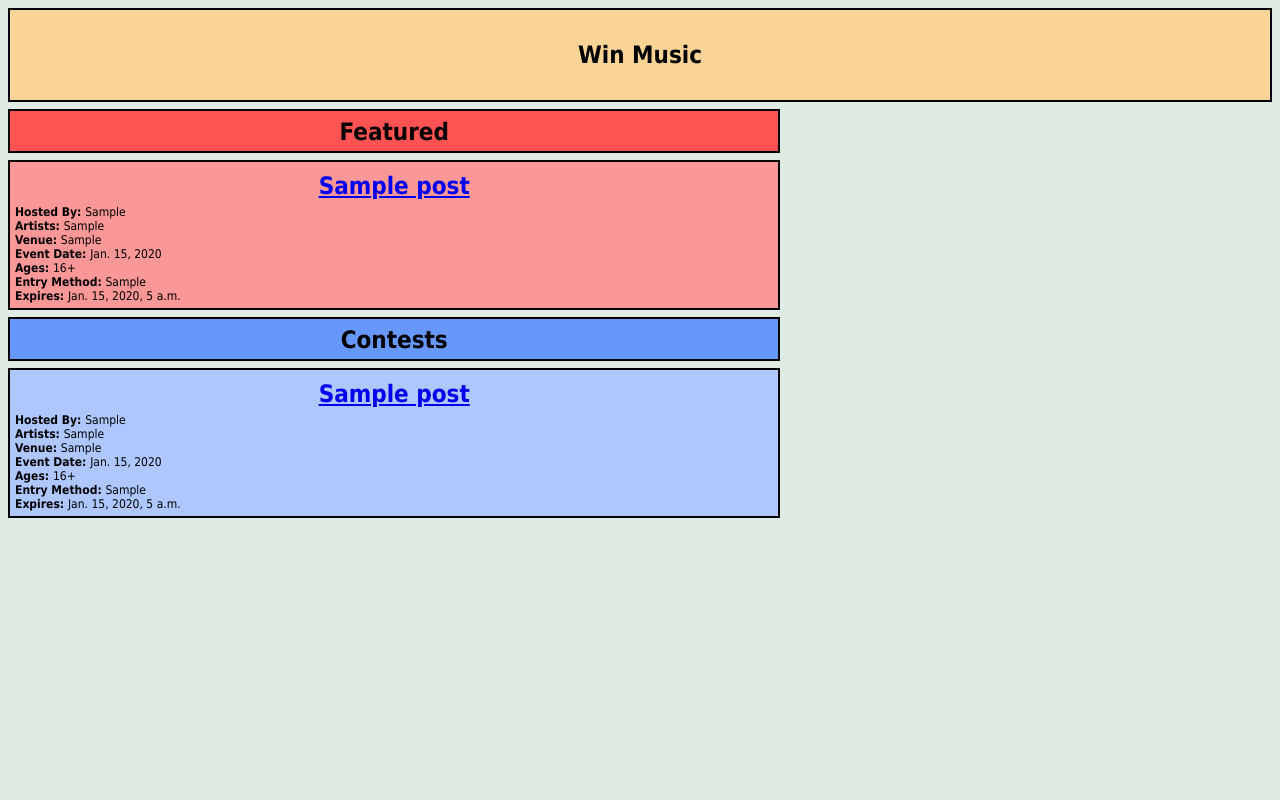
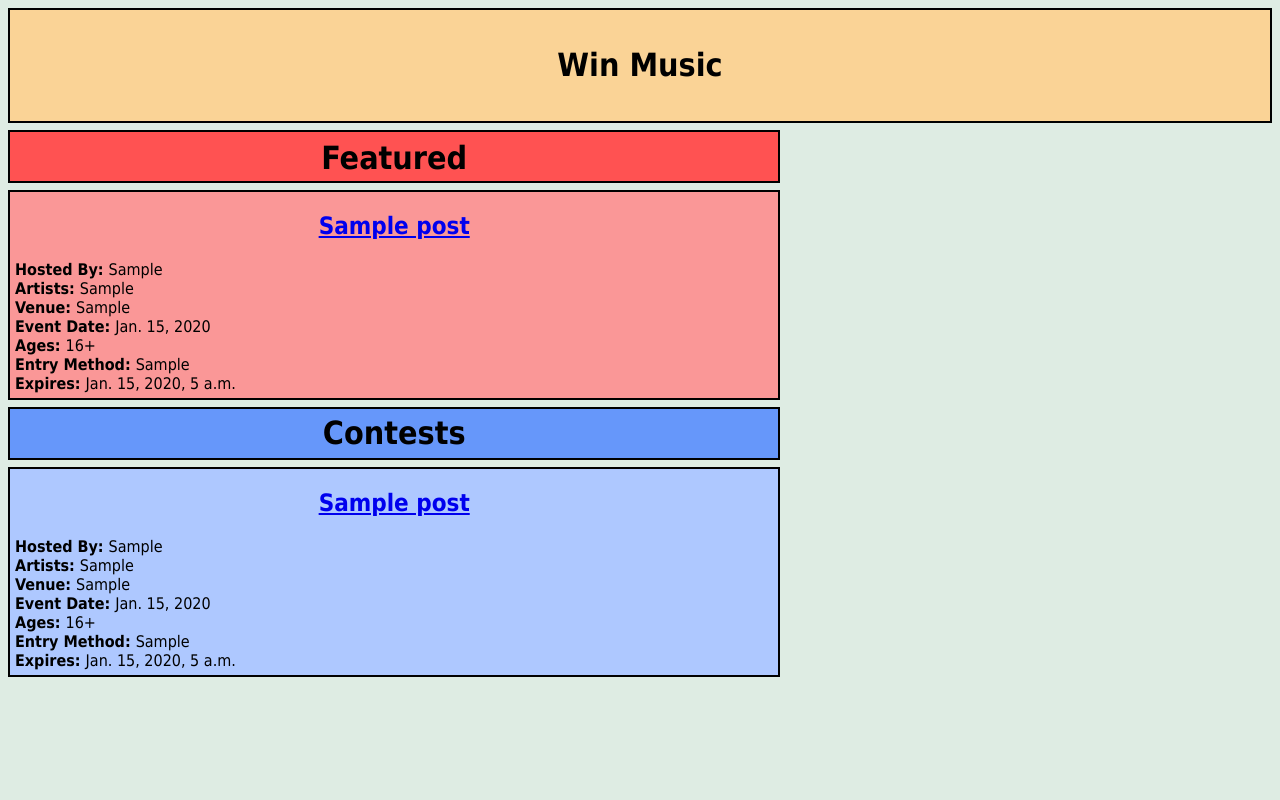
Before and after one commit to HowAmCode/musicblog, a Django app: template blog/templates/blog/post_list.html in a window 1280 px wide. Run offline with Django 3.2, Linux system fonts and the light colour scheme; tables that the repository leaves empty hold one stand-in row (values such as "Sample post"); the template is opened without the code that fills it: values that come from a table or form of the project are taken from there, most other values are stand-ins (such as "Sample title", 1, 10 or a date in 2020).

Commit message:
changes font sizes

```diff
--- a/blog/static/css/blog.css
+++ b/blog/static/css/blog.css
@@ -16,22 +16,26 @@
 }
 
 .contesthead {
-	vertical-align:middle;
-	line-height:0px;
+	position: relative;
+	line-height:100px;
 	width: 60%;
-	height:30px;
+	height:5%;
 	padding:5px;
     text-align: center;
 	background-color: #6697FA; /* 346BD9 */
 	margin-bottom: 7px;
 	border: 2px solid #000000;
+	display: flex;
+	justify-content: center;
+	align-items: center;
 }
 
 .featurehead {
+	position: relative;
 	vertical-align:middle;
 	line-height:0px;
 	width: 60%;
-	height:30px;
+	height:5%;
 	padding:5px;
     text-align: center;
 	background-color: #FF5252; /* F73C3C */
@@ -43,7 +47,7 @@
 .blogpost{
 	background-color: #AEC8FF; /* B5CCFF */
 	border: 2px solid #000000;
-	padding: 5px;
+	padding:0px 5px 5px 5px;
 	text-align: center;
 	margin-bottom: 7px;
 	width: 60%;
@@ -77,7 +81,7 @@
 .featured {
 	background-color: #FA9797;
 	border: 2px solid #000000;
-	padding: 5px;
+	padding:0px 5px 5px 5px;
 	text-align: center;
 	margin-bottom: 7px;
 	width: 60%;
@@ -110,6 +114,6 @@
 body {
 	background: #DEECE3;
 	font-family: Verdan, Tahoma, Arial, sans-serif;
-	font-size: 12px;
+	font-size: 16px;
 	overflow: auto;
 }
--- a/blog/templates/blog/post_list.html
+++ b/blog/templates/blog/post_list.html
@@ -14,13 +14,15 @@
 
 		{% if features %}
 			<div class="featurehead">
-				<h1>Featured</h1>
+				<div class="headchild">
+					<h1>Featured</h1>
+				</div>
 			</div>
 		{% endif %}
 
 		{% for feature in features %}
 			<div class="featured">
-				<h1><a href= {{ feature.contestlink }}>{{ feature.title }}</a></h1>
+				<h2><a href= {{ feature.contestlink }}>{{ feature.title }}</a></h2>
 				<!-- <p>{{ feature.text|linebreaksbr }}</p> mehbehh tomorrrrro -->
 				<ul>
 					<li><b>Hosted By: </b> {{ feature.host }} </li>
@@ -36,14 +38,16 @@
 
 		{% if posts %}
 			<div class="contesthead">
-				<h1>Contests</h1>
+				<div class="headchild">
+					<h1>Contests</h1>
+				</div>
 			</div>
 		{% endif %}
 
         {% for post in posts %}
 			{% if post.featured == 0 %}
 				<div class="blogpost">
-					<h1><a href= {{ post.contestlink }}>{{ post.title }}</a></h1>
+					<h2><a href= {{ post.contestlink }}>{{ post.title }}</a></h2>
 					<!-- <p>{{ feature.text|linebreaksbr }}</p> mehbehh tomorrrrro -->
 					<ul>
 						<li><b>Hosted By: </b> {{ post.host }} </li>
```
